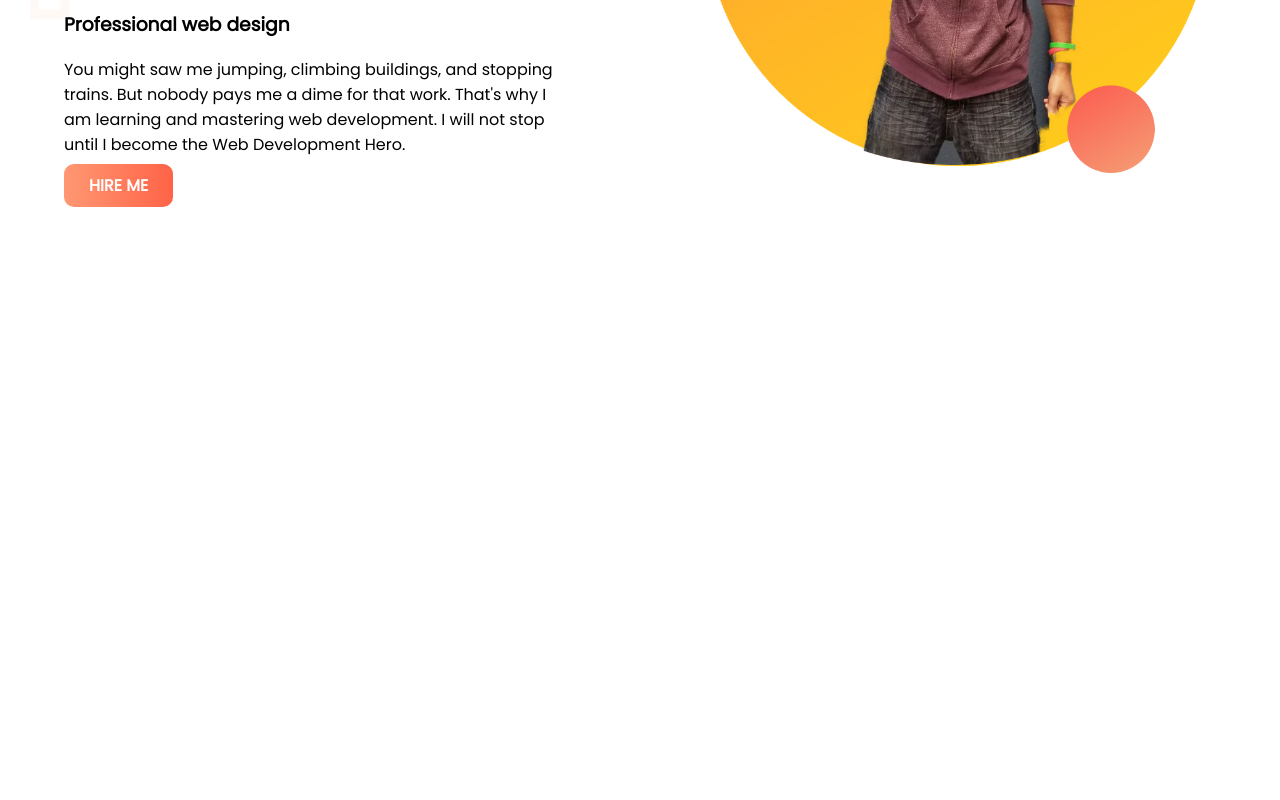
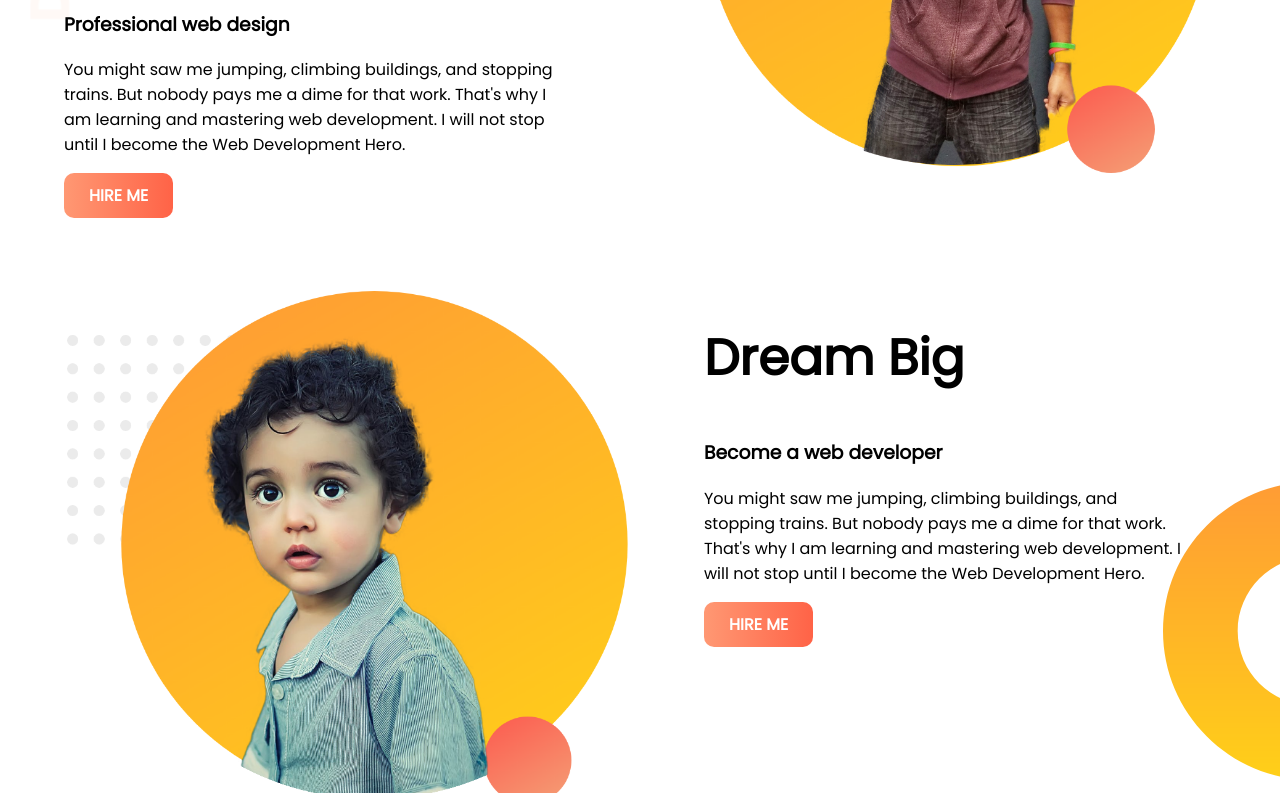
Before and after one commit to roni-6g/my-portfolio, a plain HTML site: page index.html in a window 1280 px wide. Shown: the part 340-1140 px from the top of the page. Before the commit the page ends 800 px from the top, so only its background shows below. Drawn offline with Linux system fonts and the light colour scheme.

Commit message:
Dread area added done

```diff
--- a/index.html
+++ b/index.html
@@ -10,7 +10,6 @@
 </head>
 <body>
     <section class="portfolio-header">
-
         <div class="header-left">
             <h1>Welcome To</h1>
             <h1> <span class="highlight-text">Web Developer</span>  World</h1>
@@ -18,11 +17,30 @@
             <p>
                 You might saw me jumping, climbing buildings, and stopping trains. But nobody pays me a dime for that work. That's why I am learning and mastering web development. I will not stop until I become the Web Development Hero.
             </p>
-            <a href="#">hire me</a>
+            <a class="btn" href="#">hire me</a>
         </div>
         <div class="header-right">
             <img src="images/image 11.png" alt="desinger">
         </div>
+    </section>
+
+    <section class="dream-area">
+
+        <div class="dream-area-right">
+            <img src="images/baby.png" alt="desinger">
+        </div>
+
+        <div class="dream-area-left">
+            <h1>Dream Big</h1>
+            <h3>Become a web developer</h3>
+            <p>
+                You might saw me jumping, climbing buildings, and stopping trains. But nobody pays me a dime for that work. That's why I am learning and mastering web development. I will not stop until I become the Web Development Hero.
+            </p>
+            <a class="btn" href="#">hire me</a>
+        </div>
+
+
+
 
     </section>
 
--- a/style.css
+++ b/style.css
@@ -6,6 +6,7 @@ body {
 .portfolio-header {
     background-image: url(images/top-banner.png);
     background-repeat: no-repeat;
+    margin-bottom: 100px;
 }
 
 .header-left {
@@ -16,7 +17,7 @@ body {
 
 }
 
-.header-left h1 {
+h1 {
     font-size: 50px;
 }
 
@@ -33,7 +34,7 @@ body {
     width: 100%;
 }
 
-.header-left a {
+.btn {
     text-decoration: none;
     text-transform: uppercase;
     font-weight: 700;
@@ -41,4 +42,29 @@ body {
     background-image: linear-gradient(90deg, #FF9873, tomato);
     padding: 10px 25px;
     border-radius: 10px;
+    display: inline-block;
 }
+
+.dream-area-right {
+    float: left;
+    width: 50%;
+    margin-left: 5%;
+}
+
+.dream-area-right img {
+    width: 100%;
+}
+
+
+.dream-area-left {
+  overflow: hidden;
+  margin-right: 5%;
+  padding-right: 2%;
+}
+
+.dream-area {
+    background-image: url('images/dream-bg.png');
+    background-repeat: no-repeat;
+    background-position: right bottom;
+    height: 500px;
+}
```
Also changed, not shown: images/baby.png (renamed from images/image 11 (1).png).
